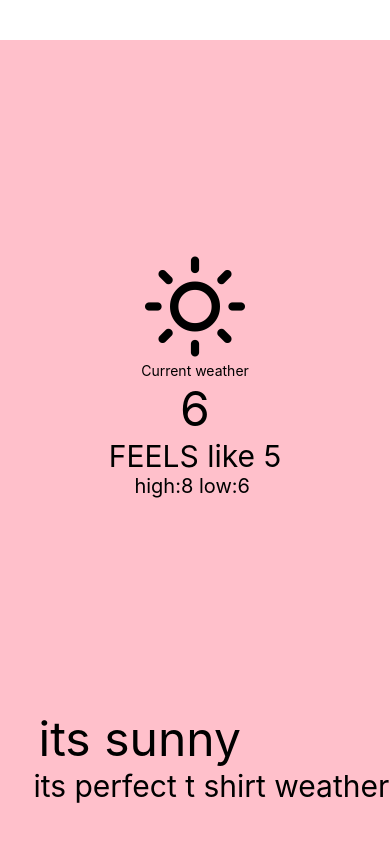
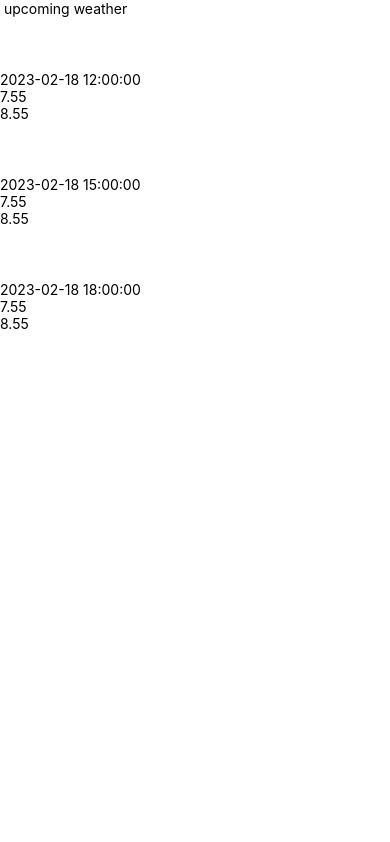
Before and after one commit to janitha-visna/react-native-weatherapp, a React Native app: screen / in a window 390 px wide. Built offline with nearby package versions, Linux system fonts and the light colour scheme.

Commit message:
extrcating data from json and displaying in Flatlist

```diff
--- a/App.js
+++ b/App.js
@@ -1,65 +1,20 @@
 import React from "react";
-import { View, Text, SafeAreaView, StyleSheet } from "react-native";
-import { Feather } from "@expo/vector-icons";
+import { View, StyleSheet } from "react-native";
+import CurrentWeather from "./src/components/CurrentWeather";
+import UpcomingWeather from "./src/components/UpcomingWeather";
 
 const App = () => {
   return (
-    <SafeAreaView style={styles.wrapper}>
-      <View style={styles.container}>
-        <Feather name="sun" size={100} color="black" />
-        <Text>Current weather</Text>
-        <Text style={styles.temp}>6</Text>
-        <Text style={styles.feels}>FEELS like 5</Text>
-        <View style={styles.highLowWrapper}>
-          <Text style={styles.highLow}>high:8 </Text>
-          <Text style={styles.highLow}>low:6 </Text>
-        </View>
-      </View>
-      <View style={styles.bodyWrapper}>
-        <Text style={styles.description}> its sunny </Text>
-        <Text style={styles.message}> its perfect t shirt weather</Text>
-      </View>
-    </SafeAreaView>
+    <View style={styles.container}>
+      <UpcomingWeather />
+    </View>
   );
 };
 
 const styles = StyleSheet.create({
   container: {
-    flex: 1,
-    alignItems: "center",
-    justifyContent:'center'
-  },
-  wrapper: {
-    flex: 1,
-    marginTop: 40,
-    backgroundColor: "pink",
-  },
-  temp: {
-    color: "black",
-    fontSize: 48,
-  },
-  feels: {
-    fontSize: 30,
-    color: "black",
-  },
-  highLow: {
-    color: "black",
-    fontSize: 20,
-  },
-  highLowWrapper: {
-    flexDirection: "row",
-  },
-  bodyWrapper: {
-    justifyContent: "flex-end",
-    alignItems: "flex-start",
-    paddingLeft:25,
-    marginBottom:40,
-  },
-  description: {
-    fontSize: 48,
-  },
-  message: {
-    fontSize: 30,
+    flex: 15,
+
   },
 });
 export default App;
--- /dev/null
+++ b/src/components/CurrentWeather.js
@@ -0,0 +1,65 @@
+import React from "react";
+import { View, Text, SafeAreaView, StyleSheet } from "react-native";
+import { Feather } from "@expo/vector-icons";
+
+const CurrentWeather = () => {
+  return (
+    <SafeAreaView style={styles.wrapper}>
+      <View style={styles.container}>
+        <Feather name="sun" size={100} color="black" />
+        <Text>Current weather</Text>
+        <Text style={styles.temp}>6</Text>
+        <Text style={styles.feels}>FEELS like 5</Text>
+        <View style={styles.highLowWrapper}>
+          <Text style={styles.highLow}>high:8 </Text>
+          <Text style={styles.highLow}>low:6 </Text>
+        </View>
+      </View>
+      <View style={styles.bodyWrapper}>
+        <Text style={styles.description}> its sunny </Text>
+        <Text style={styles.message}> its perfect t shirt weather</Text>
+      </View>
+    </SafeAreaView>
+  );
+};
+
+const styles = StyleSheet.create({
+  container: {
+    flex: 1,
+    alignItems: "center",
+    justifyContent: "center",
+  },
+  wrapper: {
+    flex: 1,
+    marginTop: 40,
+    backgroundColor: "pink",
+  },
+  temp: {
+    color: "black",
+    fontSize: 48,
+  },
+  feels: {
+    fontSize: 30,
+    color: "black",
+  },
+  highLow: {
+    color: "black",
+    fontSize: 20,
+  },
+  highLowWrapper: {
+    flexDirection: "row",
+  },
+  bodyWrapper: {
+    justifyContent: "flex-end",
+    alignItems: "flex-start",
+    paddingLeft: 25,
+    marginBottom: 40,
+  },
+  description: {
+    fontSize: 48,
+  },
+  message: {
+    fontSize: 30,
+  },
+});
+export default CurrentWeather;
--- /dev/null
+++ b/src/components/UpcomingWeather.js
@@ -0,0 +1,79 @@
+import React from "react";
+import { SafeAreaView, StyleSheet, Text, FlatList, View } from "react-native";
+import { Feather } from "@expo/vector-icons";
+
+const DATA = [
+  {
+    dt_txt: "2023-02-18 12:00:00",
+    main: {
+      temp_max: 8.55,
+      temp_min: 7.55,
+    },
+    weather: {
+      main: "Clear",
+    },
+  },
+  {
+    dt_txt: "2023-02-18 15:00:00",
+    main: {
+      temp_max: 8.55,
+      temp_min: 7.55,
+    },
+    weather: {
+      main: "Clouds",
+    },
+  },
+  {
+    dt_txt: "2023-02-18 18:00:00",
+    main: {
+      temp_max: 8.55,
+      temp_min: 7.55,
+    },
+    weather: {
+      main: "Rain",
+    },
+  },
+];
+
+const Item = (props) => {
+  const { dt_txt, min, max, condition } = props;
+  return (
+    <View>
+      <Feather name={"sun"} size={50} color={"white"} />
+      <Text>{dt_txt}</Text>
+      <Text>{min}</Text>
+      <Text>{max}</Text>
+    </View>
+  );
+};
+
+const UpcomingWeather = () => {
+  const renderItem = ({ item }) => {
+    return (
+      <Item
+        condition={item.weather.main}
+        dt_txt={item.dt_txt}
+        min={item.main.temp_min}
+        max={item.main.temp_max}
+      />
+    );
+  };
+
+  return (
+    <SafeAreaView styles={styles.container}>
+      <Text> upcoming weather </Text>
+      <FlatList
+        data={DATA}
+        renderItem={renderItem}
+        keyExtractor={(item) => item.dt_txt}
+      />
+    </SafeAreaView>
+  );
+};
+
+const styles = StyleSheet.create({
+  container: {
+    flex: 1,
+  },
+});
+export default UpcomingWeather;
```
